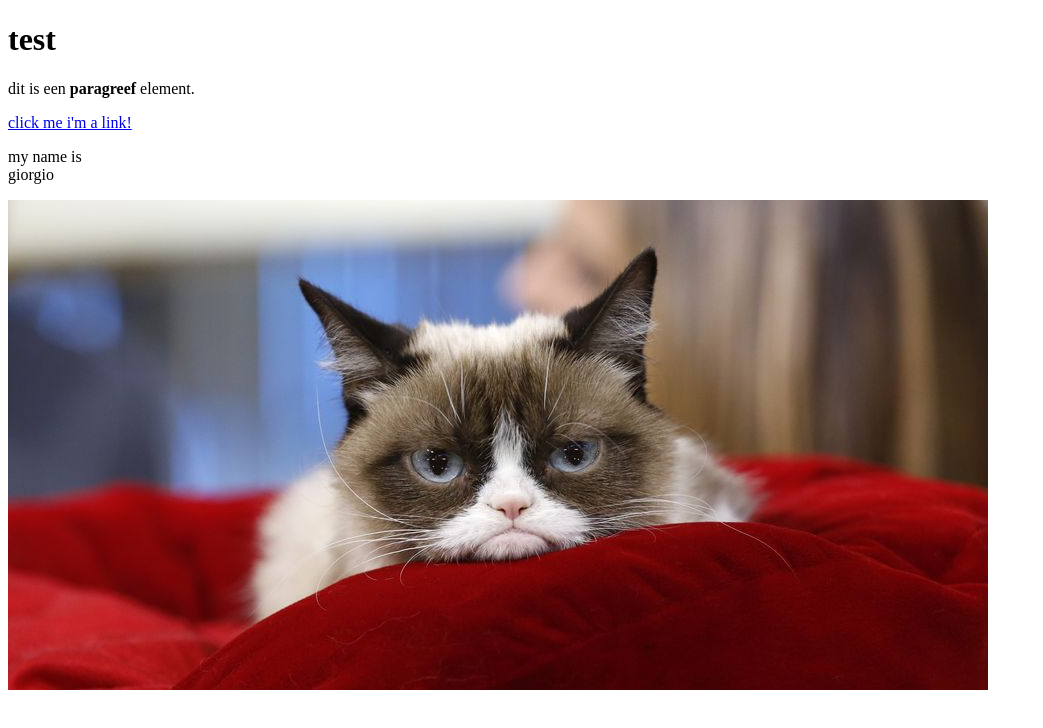
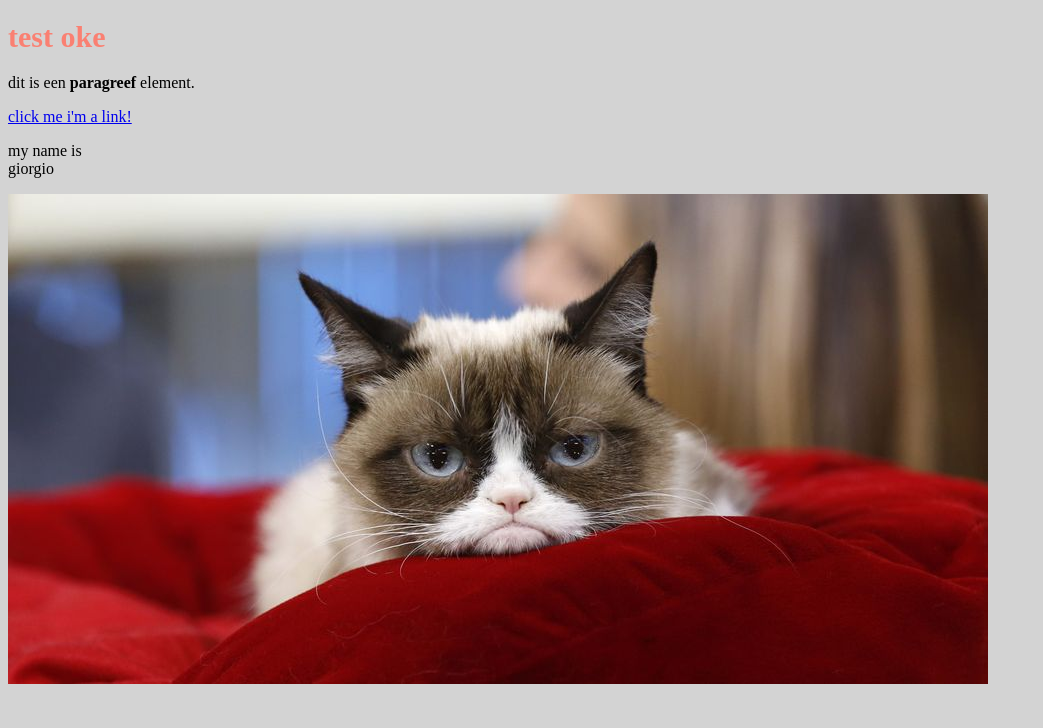
Before and after one commit to fameyoung/cartonn-hero, a plain HTML site: page test.html in a window 1280 px wide. Shown: the whole page, without its empty margins (0-1043 px from the left). Drawn offline with Linux system fonts and the light colour scheme.

Commit message:
css erbij
new css

```diff
--- /dev/null
+++ b/css/test.css
@@ -0,0 +1,8 @@
+		body{
+			background-color: lightgray
+		}
+
+		h1{
+			font-size: 30px;
+			color:salmon;
+		}
--- a/test.html
+++ b/test.html
@@ -2,10 +2,15 @@
 <html>
 <head>
 	<title>test page</title>
+	<link rel="stylesheet" type="text/css" href="css/test.css">
+	<style type="text/css">
+
+
+	</style>
 </head>
 <body>
 
-<h1> test</h1>
+<h1>test oke</h1>
 	<p>dit is een <b>paragreef</b> element.</p>
 	<a href="http://google.com" target="_blank" title="dit is google.">click me i'm a link!</a>
 	<p>my name is<br> giorgio</p>
```
